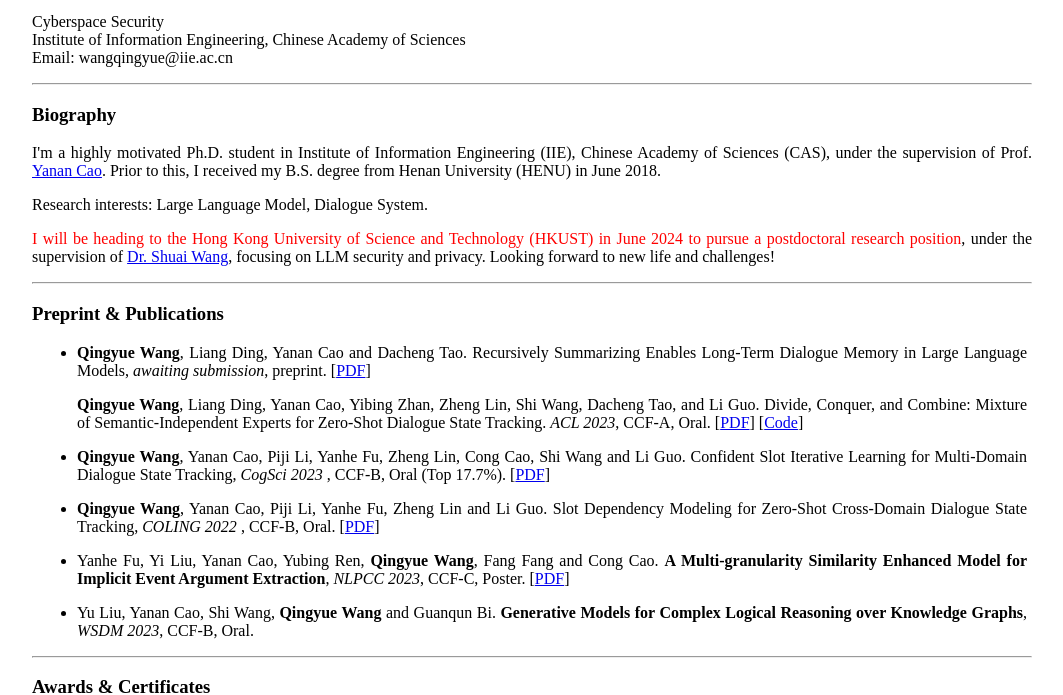
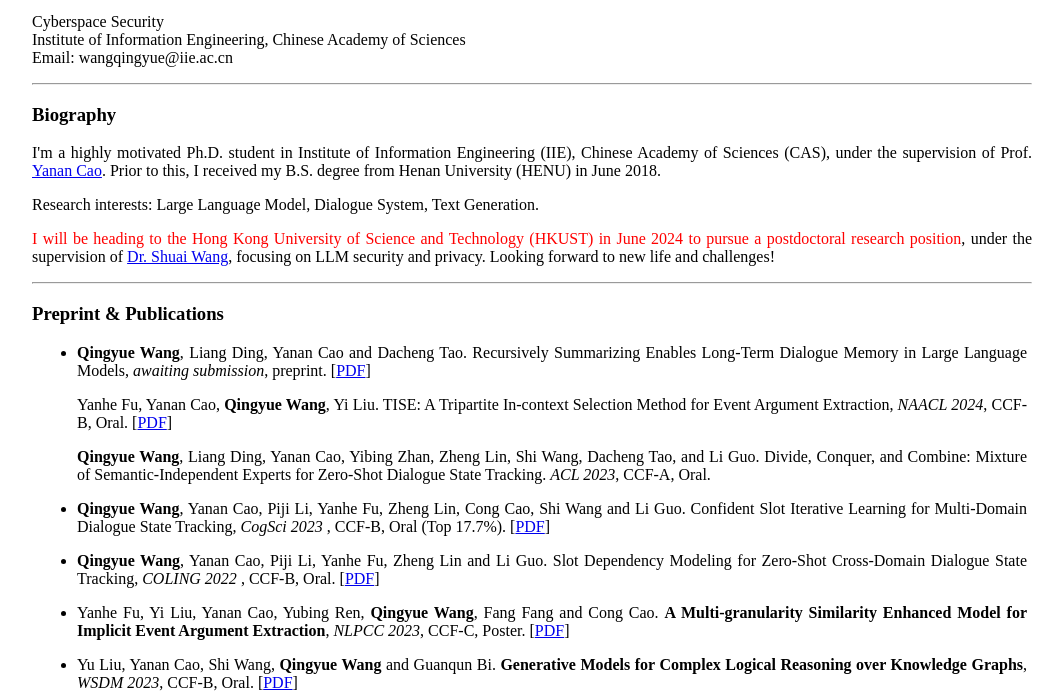
Before and after one commit to qingyue2014/qingyue2014.github.io, a plain HTML site: page index.html in a window 1280 px wide. Shown: the part 110-805 px from the top of the page, without its empty margins (108-1171 px from the left). Drawn offline with Linux system fonts and the light colour scheme.

Commit message:
Update index.html

```diff
--- a/index.html
+++ b/index.html
@@ -29,7 +29,7 @@
 
 		</p>
 		<p>
-			Research interests: Large Language Model, Dialogue System.
+			Research interests: Large Language Model, Dialogue System, Text Generation.
 		</p>
 
 		<p>
@@ -54,10 +54,17 @@
 			        Recursively Summarizing Enables Long-Term Dialogue Memory in Large Language Models,
 			       <i>awaiting submission</i>, preprint. [<a href="https://arxiv.org/abs/2308.15022" target="_blank">PDF</a>]
 			 </p>
+
+			<p>
+			       Yanhe Fu, Yanan Cao, <b>Qingyue Wang</b>, Yi Liu.
+			        TISE: A Tripartite In-context Selection Method for Event Argument Extraction,
+			       <i>NAACL 2024</i>, CCF-B, Oral. [<a href="https://arxiv.org/abs/2308.15022" target="_blank">PDF</a>]
+			 </p>
+
 		       <p>
 			       <b>Qingyue Wang</b>, Liang Ding, Yanan Cao, Yibing Zhan, Zheng Lin, Shi Wang, Dacheng Tao, and Li Guo.
 			       Divide, Conquer, and Combine: Mixture of Semantic-Independent Experts for Zero-Shot Dialogue State Tracking.
-			       <i>ACL 2023</i>, CCF-A, Oral. [<a href="https://aclanthology.org/2023.acl-long.114/" target="_blank">PDF</a>] [<a href="https://github.com/qingyue2014/MoE4DST" target="_blank">Code</a>]
+			       <i>ACL 2023</i>, CCF-A, Oral.
 			 </p>
 
 
@@ -89,7 +96,7 @@
 				<li>
 		       <p>
 			       Yu Liu, Yanan Cao, Shi Wang, <b>Qingyue Wang</b> and Guanqun Bi. <b>Generative Models for Complex Logical Reasoning
-over Knowledge Graphs</b>, <i>WSDM 2023</i>, CCF-B, Oral.
+over Knowledge Graphs</b>, <i>WSDM 2023</i>, CCF-B, Oral. [<a href="https://dl.acm.org/doi/10.1145/3616855.3635804" target="_blank">PDF</a>]
 		       </p>
 
                 </li>
```
